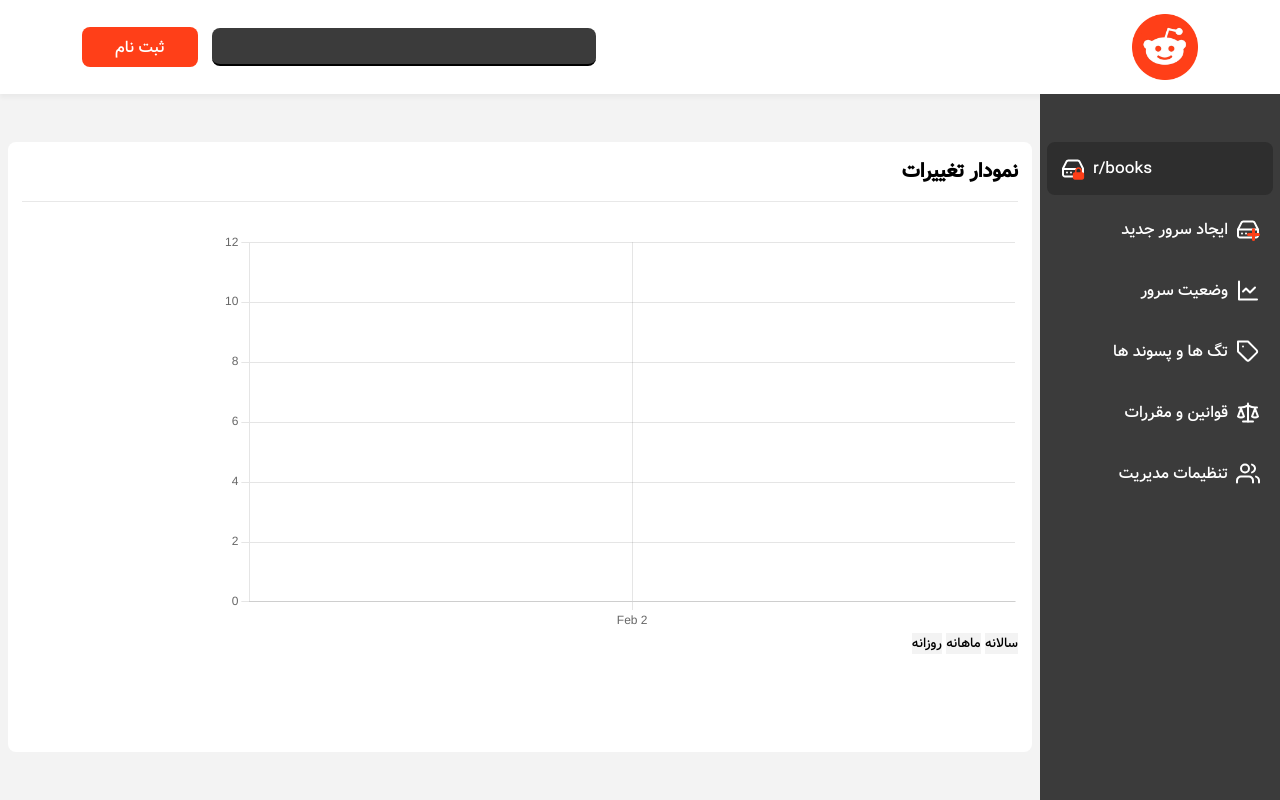
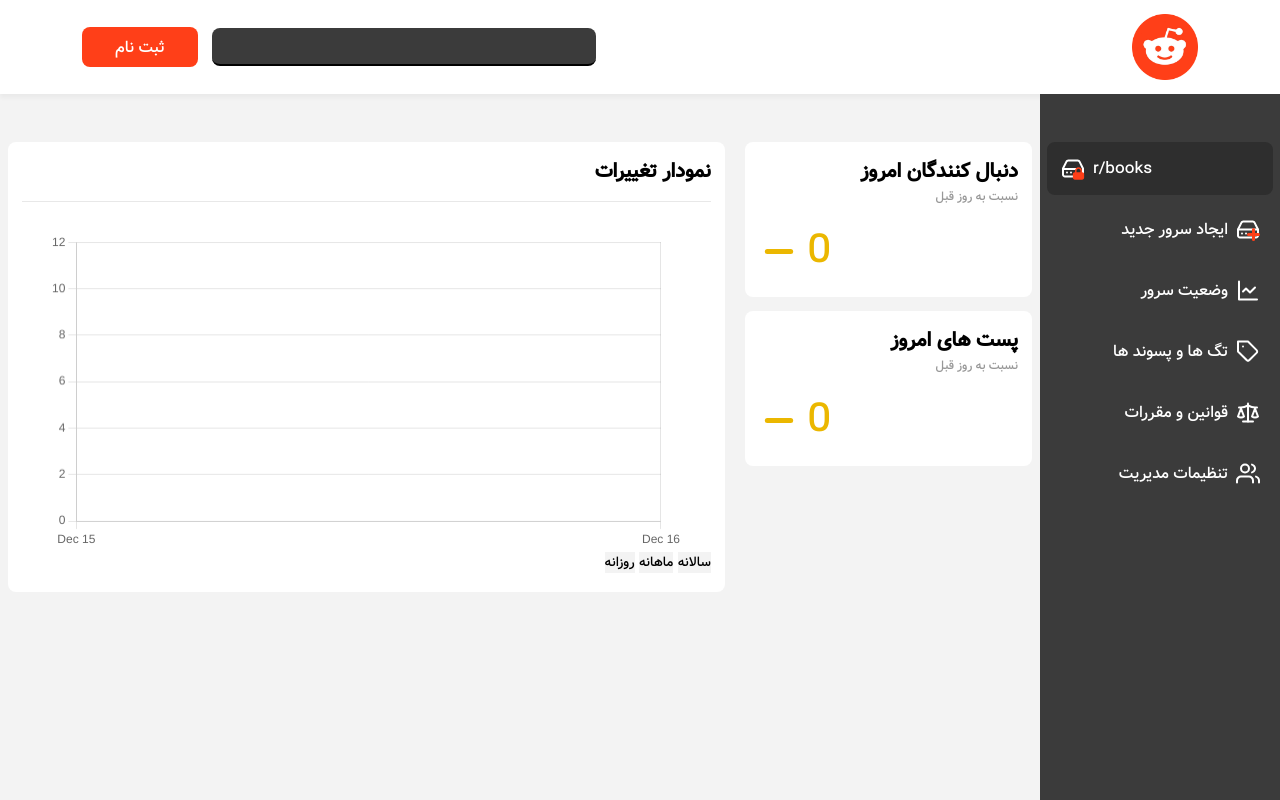
Before and after one commit to navid-az/reddit-clone, a Django app: a page that uses servers/templates/servers/insights.html in a window 1280 px wide. Run offline with Django 4.2, Linux system fonts and the light colour scheme; data comes from the database, SQL or seed files in the repository; both versions use the stored data as it was after the commit; data that the repository does not hold is empty; some libraries are stand-ins or nearby versions.

Commit message:
[FEATURE] added daily post and follow counter

```diff
--- a/posts/models.py
+++ b/posts/models.py
@@ -49,6 +49,7 @@
     server = models.ForeignKey(Server, on_delete=models.CASCADE, related_name='posts')
     creator = models.ForeignKey(User , on_delete=models.CASCADE, related_name='posts', null=True)
     created = models.DateTimeField(auto_now_add=True)
+    dates = models.DateField(auto_now_add=True)
     updated = models.DateTimeField(auto_now=True)
     type = models.CharField(max_length=5, choices=post_type_choices, default='text')
     tag = models.ForeignKey(ServerPostTag, on_delete=models.CASCADE, null=True, blank=True, related_name='post')
--- a/posts/templates/posts/inc/post.html
+++ b/posts/templates/posts/inc/post.html
@@ -1,9 +1,9 @@
 {% load static %}
 <div id='{{post.id}}' class="post">
   <div class="post-header">
-    <form
+  <form
       action="{% url 'posts:vote-post' %}"
-      method="post"
+      metshod="post"
       class="vote-post-form"
       id="{{post.id}}"
     >
--- a/posts/views.py
+++ b/posts/views.py
@@ -194,7 +194,6 @@
             post = Post.objects.get(id=post_id)
             vote, created = PostVote.objects.get_or_create(post=post, user=user)
 
-
         if vote_for == 'post':
             if not created:
                 if vote.choice == 'up' and vote_type == 'downvote':
--- /dev/null
+++ b/servers/static/servers/css/insights.css
@@ -0,0 +1,30 @@
+body {
+  overflow: hidden;
+}
+
+#moderator-display {}
+
+#chart-wrapper {
+  width: 70%;
+  height: 450px;
+}
+
+.numbers-wrapper {
+  width: 28%;
+}
+
+#server-chart {
+  width: 100%;
+  height: 75%;
+  display: flex;
+  justify-content: center;
+}
+
+.today-count {
+  width: 100%;
+  display: flex;
+  justify-content: flex-end;
+  align-items: center;
+  gap: 0.5rem;
+  font-size: 2.5rem;
+}
--- a/servers/static/servers/css/moderating-page.css
+++ b/servers/static/servers/css/moderating-page.css
@@ -14,8 +14,7 @@
   display: flex;
   justify-content: space-between;
   width: 80%;
-  margin: 0 auto;
-  margin-top: 3rem;
+  margin: 3rem auto;
 }
 
 #server-tab {
@@ -33,6 +32,7 @@
   border-radius: 0.5rem;
   padding: var(--p14);
   direction: rtl;
+  margin-bottom: 0.875rem;
 }
 
 .square-btn {
--- a/servers/templates/servers/insights.html
+++ b/servers/templates/servers/insights.html
@@ -1,6 +1,6 @@
 {% extends './moderating-page.html' %} {% load static %}
 {% block moderationCssFiles %}
-  <link rel="stylesheet" href="{% static 'servers/css/moderating-page.css' %}">
+  <link rel="stylesheet" href="{% static 'servers/css/insights.css' %}">
 {% endblock moderationCssFiles %}
 {% block moderationJsFiles %}
 <script src="{% static 'servers/js/insights.js' %}"></script>
@@ -15,7 +15,7 @@
     {{server_follow_daily_count}}
     <br>
     {% for i in server_follow_daily_count %}{{i.dailycount}}{% endfor %} {% endcomment %}
-    <div class='wrapper l-wrapper'>
+    <div class='wrapper' id='chart-wrapper'>
       <div class="form-title">
         <h2>نمودار تغییرات</h2>
       </div>
@@ -28,6 +28,53 @@
       <button onclick='updateChart(0)' id='go-back'>سالانه‌</button>
       <button onclick='updateChart(1)' id='go-forward'>ماهانه</button>
       <button onclick='updateChart(2)' id='go-forward'>روزانه</button>
+    </div>
+    <div class="numbers-wrapper">
+      <div class="wrapper">
+        <div class="form-title form-title-no-border" style="flex-direction: column;">
+          <h2>دنبال کنندگان امروز</h2>
+          <p>نسبت به روز قبل</p>
+        </div>
+        {% if daily_follow_count_icon == 'higher' %}
+          <div class="today-count">
+            <p style="color:#00CF08">{{today_follow_count}}</p>
+            <img src="{% static 'servers/svgs/higher.svg' %}" alt="higher than last day">
+          </div>
+        {% elif daily_follow_count_icon == 'lower' %}
+          <div class="today-count">
+            <p style="color:#FF0909">{{today_follow_count}}</p>
+            <img src="{% static 'servers/svgs/lower.svg' %}" alt="lower than last day">
+          </div>
+        {% else %}
+          <div class="today-count">
+            <p style="color:#EBB700">{{today_follow_count}}</p>
+            <img src="{% static 'servers/svgs/same.svg' %}" alt="same as last day">
+          </div>
+        {% endif %}
+      </div>
+      <div class="wrapper">
+
+        <div class="form-title form-title-no-border" style='flex-direction: column;'>
+          <h2>پست های امروز</h2>
+          <p>نسبت به روز قبل</p>
+        </div>
+        {% if daily_post_count_icon == 'higher' %}
+          <div class="today-count">
+            <p style="color:#00CF08">{{today_post_count_created}}</p>
+            <img src="{% static 'servers/svgs/higher.svg' %}" alt="higher than last day">
+          </div>
+        {% elif daily_post_count_icon == 'lower' %}
+          <div class="today-count">
+            <p style="color:#FF0909">{{today_post_count_created}}</p>
+            <img src="{% static 'servers/svgs/lower.svg' %}" alt="lower than last day">
+          </div>
+        {% else %}
+          <div class="today-count">
+            <p style="color:#EBB700">{{today_post_count_created}}</p>
+            <img src="{% static 'servers/svgs/same.svg' %}" alt="same as last day">
+          </div>
+        {% endif %}
+      </div>
     </div>
   </section>
 
--- a/servers/views.py
+++ b/servers/views.py
@@ -12,7 +12,8 @@
 import itertools
 from django.db.models import Count
 from django.db.models.functions import TruncDate
-import datetime
+from datetime import timedelta
+from django.utils import timezone
 
 from chartjs.views.lines import BaseLineChartView
 from django.views.generic import TemplateView
@@ -81,16 +82,38 @@
         server = Server.objects.get(tag=server_tag)
         post_daily_count = server.posts.all().values('created').annotate(dailycount=Count('created')).order_by()
         post_daily_count = list(server.posts.all().annotate(date=TruncDate('created')).values('date').annotate(dailycount=Count('date')).order_by())
-        print(list(post_daily_count))
         server_follow_daily_count = list(server.followers.all().annotate(date=TruncDate('created')).values('date').annotate(dailycount=Count('date')).order_by())
-        today = datetime.date.today()
-        tomorrow = today + datetime.timedelta(days=1)
+        daily_follow_count_icon = ''
+        daily_post_count_icon = ''
+
+        today = timezone.now()
+        last_day = timezone.now() - timedelta(1)
+
+        today_post_count_created = server.posts.filter(created__date=today).count()
+        last_day_post_count_created = server.posts.filter(created__date=last_day).count()
+        today_follow_count = server.followers.filter(created__date=today).count()
+        last_day_follow_count = server.followers.filter(created__date=last_day).count()
+
+        if today_post_count_created > last_day_post_count_created:
+            daily_post_count_icon = 'higher'
+        elif today_post_count_created < last_day_post_count_created:
+            daily_post_count_icon = 'lower'
+        else:
+            daily_post_count_icon = 'same'
+
+        if today_follow_count > last_day_follow_count:
+            daily_follow_count_icon = 'higher'
+        elif today_follow_count < last_day_follow_count:
+            daily_follow_count_icon = 'lower'
+        else:
+            daily_follow_count_icon = 'same'
+
         for value in post_daily_count:
             value['date'] = str(value['date'])
 
         for value in server_follow_daily_count:
             value['date'] = str(value['date'])
-        return render(request, 'servers/insights.html', {'server':server, 'post_daily_count': post_daily_count, 'server_follow_daily_count':server_follow_daily_count, 'tomorrow':tomorrow})
+        return render(request, 'servers/insights.html', {'server':server, 'post_daily_count': post_daily_count, 'server_follow_daily_count':server_follow_daily_count, 'today_post_count_created':today_post_count_created, 'last_day_post_count_created':last_day_post_count_created, 'today_follow_count':today_follow_count, 'last_day_follow_count':last_day_follow_count, 'daily_post_count_icon':daily_post_count_icon, 'daily_follow_count_icon':daily_follow_count_icon})
 class TagsAndFlairsView(LoginRequiredMixin, View):
     form_class = CreatePostTagForm
     form_class_2 = CreateUserTagForm
--- a/static/css/base.css
+++ b/static/css/base.css
@@ -55,7 +55,7 @@
 .form-title {
     display: flex;
     justify-content: space-between;
-    align-items: center;
+    align-items: flex-start;
     padding-bottom: var(--p14);
     border-bottom: 1px solid #b6b6b64f;
     margin-bottom: var(--p30);
@@ -67,6 +67,16 @@
 
 .form-title>h2 {
     font-size: 1.25rem;
+}
+
+.form-title>p {
+    font-size: 0.75rem;
+    color: #979797;
+}
+
+.form-title-no-border {
+    border-bottom: none;
+    margin-bottom: 0;
 }
 
 .form-title-btns {
```
Also changed, not shown: db.sqlite3, posts/migrations/0050_post_dates.py (added), posts/migrations/0051_remove_post_dates_alter_post_created.py (added), posts/migrations/0052_post_dates_alter_post_created.py (added), servers/static/servers/svgs/higher.svg (added), servers/static/servers/svgs/lower.svg (added), servers/static/servers/svgs/same.svg (added).
